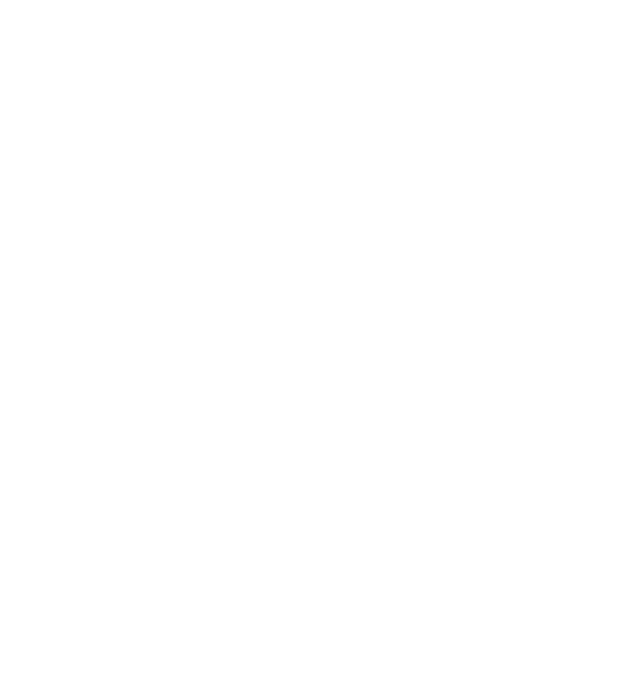
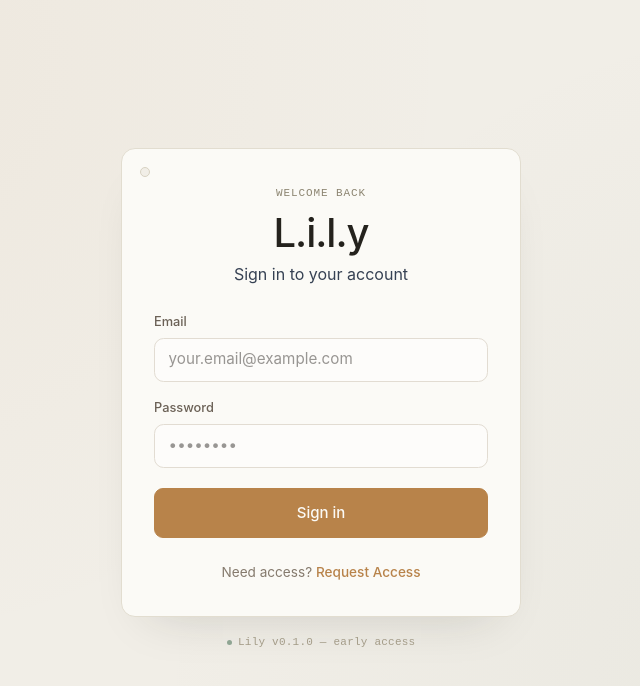
Before and after one commit to iggaudier/inventory-client, a Nuxt app: page /auth/login in a window 1280 px wide. Before the commit this address had no page. Shown: the top 686 px of the page, without its empty margins (319-959 px from the left). Built offline with nearby package versions, Linux system fonts and the light colour scheme.

Commit message:
feature(pages): configured login and request-access page

```diff
--- /dev/null
+++ b/app/pages/auth/login.vue
@@ -0,0 +1,185 @@
+<template>
+  <section class="landing">
+    <div class="landing__field" aria-hidden="true" />
+
+    <div class="landing__stage">
+      <div class="card" :class="{ 'card--in': mounted }">
+        <span class="card__punch" aria-hidden="true" />
+
+        <p class="card__eyebrow text-center">Welcome back</p>
+
+        <h1 class="card__title text-center">L.i.l.y</h1>
+
+        <p class="text-center">
+          Sign in to your account
+        </p>
+
+        <form class="card__form" @submit.prevent="handleSignIn">
+          <div class="field">
+            <label for="email" class="field__label">Email</label>
+            <input
+              id="email"
+              v-model="email"
+              type="email"
+              autocomplete="email"
+              placeholder="your.email@example.com"
+              class="field__input"
+            />
+          </div>
+
+          <div class="field">
+            <label for="password" class="field__label">Password</label>
+            <input
+              id="password"
+              v-model="password"
+              type="password"
+              autocomplete="current-password"
+              placeholder="••••••••"
+              class="field__input"
+            />
+          </div>
+
+          <p v-if="errorMsg" class="field__error">
+            {{ errorMsg }}
+          </p>
+
+          <div class="card__actions">
+            <button
+              type="submit"
+              class="btn btn--primary"
+              :disabled="loading"
+            >
+              {{ loading ? 'Signing in...' : 'Sign in' }}
+            </button>
+          </div>
+        </form>
+
+        <p class="card__footer">
+          Need access?
+          <NuxtLink to="/auth/request-access" class="card__footer-link">
+            Request Access
+          </NuxtLink>
+        </p>
+      </div>
+
+      <p class="version-tag" :class="{ 'version-tag--in': mounted }">
+        <span class="version-tag__dot" aria-hidden="true" />
+        Lily v0.1.0 — early access
+      </p>
+    </div>
+  </section>
+</template>
+
+<script setup lang="ts">
+const mounted = ref(false)
+const email = ref('')
+const password = ref('')
+const errorMsg = ref('')
+const loading = ref(false)
+
+const router = useRouter()
+
+onMounted(() => {
+  // rAF so the initial (unmounted) state paints first, guaranteeing the transition fires
+  requestAnimationFrame(() => {
+    mounted.value = true
+  })
+})
+
+async function handleSignIn() {
+  errorMsg.value = ''
+
+  if (!email.value || !password.value) {
+    errorMsg.value = 'Please enter both email and password.'
+    return
+  }
+
+  loading.value = true
+
+  try {
+    // TODO: replace with your real auth call, e.g.:
+    // await $fetch('/api/auth/login', {
+    //   method: 'POST',
+    //   body: { email: email.value, password: password.value }
+    // })
+
+    await router.push('/dashboard')
+  } catch (err) {
+    errorMsg.value = 'Invalid email or password.'
+  } finally {
+    loading.value = false
+  }
+}
+</script>
+
+<style scoped>
+/*
+  styles that are not globally declared
+*/
+
+.card__form {
+  width: 100%;
+  margin-top: 1.5rem;
+  display: flex;
+  flex-direction: column;
+  gap: 1rem;
+  text-align: left;
+}
+
+.field__label {
+  display: block;
+  font-size: 0.8rem;
+  font-weight: 500;
+  color: #6b6156;
+  margin-bottom: 0.35rem;
+}
+
+.field__input {
+  width: 100%;
+  padding: 0.6rem 0.85rem;
+  border: 1px solid #e2dcd2;
+  border-radius: 0.6rem;
+  background: #fdfcfa;
+  font-size: 0.95rem;
+  color: #33302b;
+  transition: border-color 0.2s ease, box-shadow 0.2s ease;
+}
+
+.field__input:focus {
+  outline: none;
+  border-color: #b8834a;
+  box-shadow: 0 0 0 3px rgba(184, 131, 74, 0.15);
+}
+
+.field__error {
+  font-size: 0.8rem;
+  color: #c0463b;
+  margin: -0.25rem 0 0;
+}
+
+.card__actions {
+  margin-top: 0.25rem;
+}
+
+.card__actions .btn {
+  width: 100%;
+  text-align: center;
+}
+
+.card__footer {
+  margin-top: 1.5rem;
+  font-size: 0.85rem;
+  color: #857a6d;
+  text-align: center;
+}
+
+.card__footer-link {
+  color: #b8834a;
+  font-weight: 500;
+  text-decoration: none;
+}
+
+.card__footer-link:hover {
+  color: #9c6e3c;
+}
+</style>
--- /dev/null
+++ b/app/pages/auth/request-access.vue
@@ -0,0 +1,215 @@
+<template>
+  <section class="landing">
+    <div class="landing__field" aria-hidden="true" />
+
+    <div class="landing__stage">
+      <div class="card" :class="{ 'card--in': mounted }">
+        <span class="card__punch" aria-hidden="true" />
+
+        <p class="card__eyebrow">Request access to</p>
+
+        <h1 class="card__title">L.i.l.y</h1>
+
+        <p class="card__subtitle">
+          Tell us a bit about you and your studio. We'll review your
+          request and get back to you by email.
+        </p>
+
+        <form v-if="!submitted" class="card__form" @submit.prevent="handleSubmit">
+          <div class="field">
+            <label for="email" class="field__label">Email</label>
+            <input
+              id="email"
+              v-model="email"
+              type="email"
+              autocomplete="email"
+              placeholder="your.email@example.com""
+              class="field__input"
+            />
+          </div>
+
+          <div class="field">
+            <label for="message" class="field__label">Message</label>
+            <textarea
+              id="message"
+              v-model="message"
+              rows="4"
+              placeholder="Tell us about your studio and why you'd like access..."
+              class="field__input field__input--textarea"
+            />
+          </div>
+
+          <p v-if="errorMsg" class="field__error">
+            {{ errorMsg }}
+          </p>
+
+          <div class="card__actions">
+            <button
+              type="submit"
+              class="btn btn--primary"
+              :disabled="loading"
+            >
+              {{ loading ? 'Sending...' : 'Send Request' }}
+            </button>
+          </div>
+        </form>
+
+        <div v-else class="card__success">
+          <p class="card__success-text">
+            Thanks — your request has been sent. We'll be in touch soon.
+          </p>
+        </div>
+
+        <p class="card__footer">
+          Already have access?
+          <NuxtLink to="/auth/login" class="card__footer-link">
+            Sign in
+          </NuxtLink>
+        </p>
+      </div>
+
+      <p class="version-tag" :class="{ 'version-tag--in': mounted }">
+        <span class="version-tag__dot" aria-hidden="true" />
+        Lily v0.1.0 — early access
+      </p>
+    </div>
+  </section>
+</template>
+
+<script setup lang="ts">
+const mounted = ref(false)
+const email = ref('')
+const message = ref('')
+const errorMsg = ref('')
+const loading = ref(false)
+const submitted = ref(false)
+
+onMounted(() => {
+  // rAF so the initial (unmounted) state paints first, guaranteeing the transition fires
+  requestAnimationFrame(() => {
+    mounted.value = true
+  })
+})
+
+async function handleSubmit() {
+  errorMsg.value = ''
+
+  if (!email.value || !message.value) {
+    errorMsg.value = 'Please fill in both your email and message.'
+    return
+  }
+
+  loading.value = true
+
+  const config = useRuntimeConfig()
+
+  try {
+    await $fetch(`${config.public.apiBase}/api/request-access`, {
+      method: 'POST',
+      body: {
+        email: email.value,
+        message: message.value
+      }
+    })
+
+    submitted.value = true
+  } catch (err) {
+    errorMsg.value = 'Something went wrong sending your request. Please try again.'
+  } finally {
+    loading.value = false
+  }
+}
+</script>
+
+<style scoped>
+/*
+  styles that are not globally declared
+*/
+
+.card__form {
+  width: 100%;
+  margin-top: 1.5rem;
+  display: flex;
+  flex-direction: column;
+  gap: 1rem;
+  text-align: left;
+}
+
+.field__label {
+  display: block;
+  font-size: 0.8rem;
+  font-weight: 500;
+  color: #6b6156;
+  margin-bottom: 0.35rem;
+}
+
+.field__input {
+  width: 100%;
+  padding: 0.6rem 0.85rem;
+  border: 1px solid #e2dcd2;
+  border-radius: 0.6rem;
+  background: #fdfcfa;
+  font-size: 0.95rem;
+  color: #33302b;
+  font-family: inherit;
+  transition: border-color 0.2s ease, box-shadow 0.2s ease;
+}
+
+.field__input--textarea {
+  resize: vertical;
+  min-height: 5.5rem;
+}
+
+.field__input:focus {
+  outline: none;
+  border-color: #b8834a;
+  box-shadow: 0 0 0 3px rgba(184, 131, 74, 0.15);
+}
+
+.field__error {
+  font-size: 0.8rem;
+  color: #c0463b;
+  margin: -0.25rem 0 0;
+}
+
+.card__actions {
+  margin-top: 0.25rem;
+}
+
+.card__actions .btn {
+  width: 100%;
+  text-align: center;
+}
+
+.card__success {
+  margin-top: 1.5rem;
+  padding: 1rem;
+  border-radius: 0.6rem;
+  background: #f4f1ea;
+  border: 1px solid #e2dcd2;
+}
+
+.card__success-text {
+  font-size: 0.9rem;
+  color: #4a453d;
+  text-align: center;
+  margin: 0;
+}
+
+.card__footer {
+  margin-top: 1.5rem;
+  font-size: 0.85rem;
+  color: #857a6d;
+  text-align: center;
+}
+
+.card__footer-link {
+  color: #b8834a;
+  font-weight: 500;
+  text-decoration: none;
+}
+
+.card__footer-link:hover {
+  color: #9c6e3c;
+}
+</style>
--- a/app/pages/index.vue
+++ b/app/pages/index.vue
@@ -26,10 +26,10 @@
         </p>
 
         <div class="card__actions">
-            <NuxtLink to="/login" class="btn btn--primary">
+            <NuxtLink to="auth/login" class="btn btn--primary">
               Sign in
             </NuxtLink>
-            <NuxtLink to="/request-access" class="btn btn--ghost">
+            <NuxtLink to="auth/request-access" class="btn btn--ghost">
               Request Access
             </NuxtLink>
         </div>
```
Also changed, not shown: app/pages/login.vue (deleted, +0 -7 lines), app/pages/request-access.vue (deleted, +0 -7 lines).
